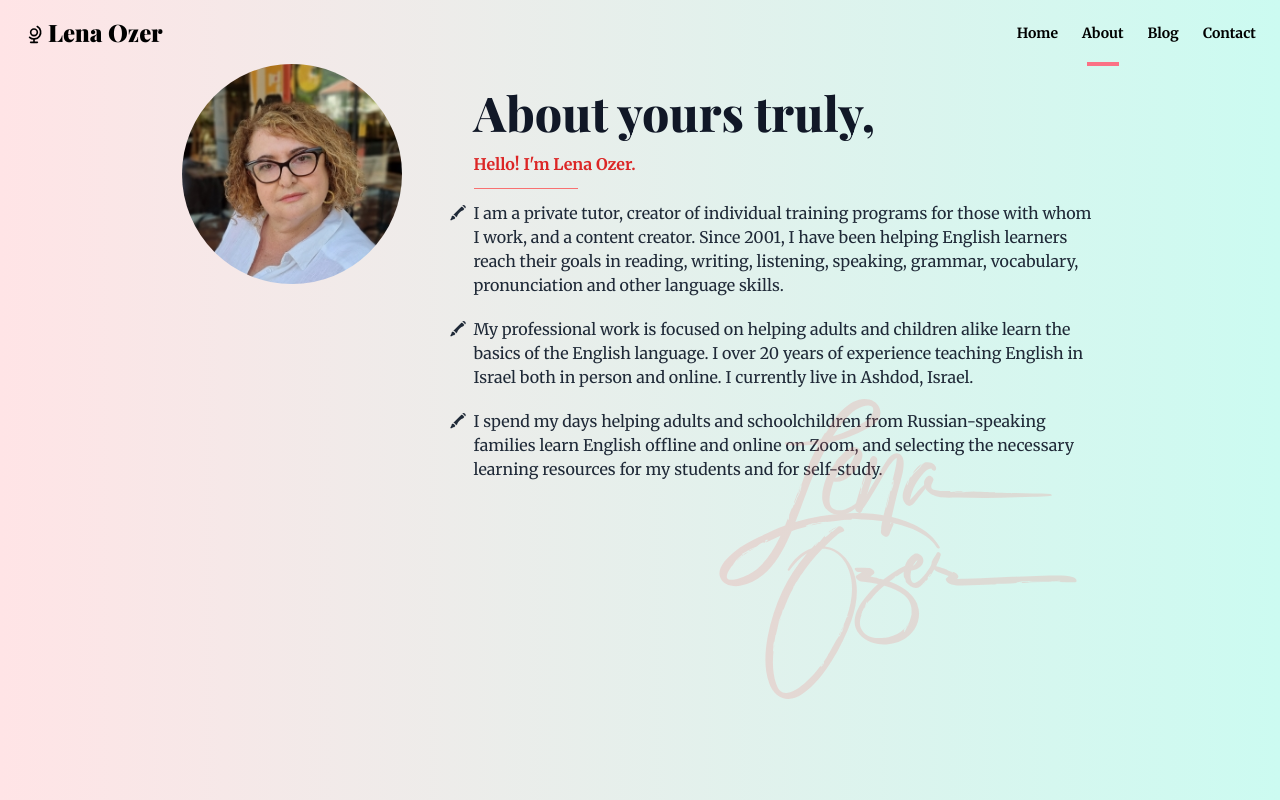
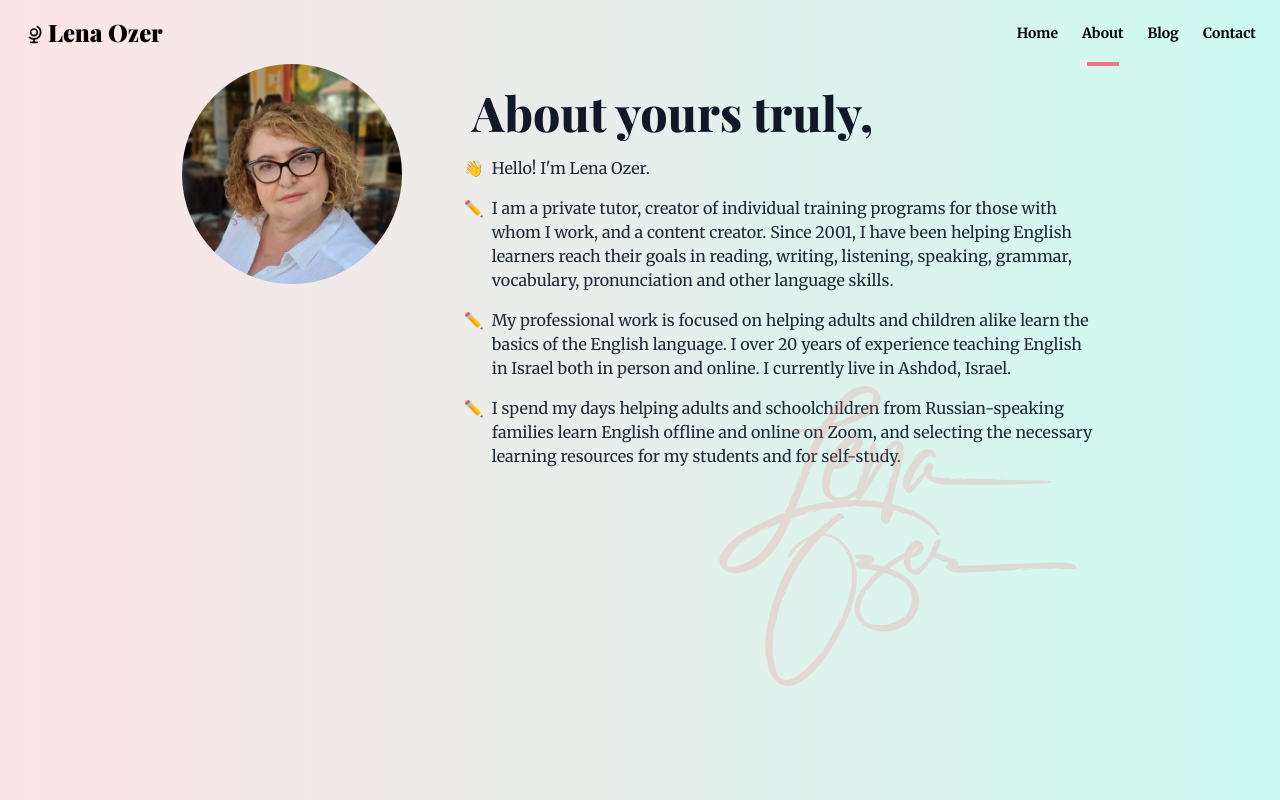
Before and after one commit to Darkryhr/lena-ozer, a Next.js app: page /about in a window 1280 px wide. Shown: the top 800 px of the page. Built offline with nearby package versions, Linux system fonts and the light colour scheme.

Commit message:
different styling

```diff
--- a/pages/about.js
+++ b/pages/about.js
@@ -21,13 +21,14 @@ const About = () => {
             </h1>
           </SectionWrapper>
           <SectionWrapper delay={0.2}>
-            <p className='mt-4 font-semibold text-red-600'>
-              Hello! I&apos;m Lena Ozer.
-            </p>
-            <div className='h-[1px] my-3 w-1/6 bg-red-400'></div>
-            <ul className='font-body text-gray-800 space-y-5 '>
+            <ul className='font-body text-gray-800 space-y-4 pl-5 mt-5'>
               <li className='relative'>
-                <span className='absolute top-0 -left-6'>🖍</span>I am a private
+                <span className='absolute top-0 -left-7'>👋</span>
+                Hello! I&apos;m Lena Ozer.
+              </li>
+
+              <li className='relative'>
+                <span className='absolute top-0 -left-7'>✏️</span>I am a private
                 tutor, creator of individual training programs for those with
                 whom I work, and a content creator. Since 2001, I have been
                 helping English learners reach their goals in reading, writing,
@@ -35,17 +36,18 @@ const About = () => {
                 other language skills.
               </li>
               <li className='relative'>
-                <span className='absolute top-0 -left-6'>🖍</span>
+                <span className='absolute top-0 -left-7'>✏️</span>
                 My professional work is focused on helping adults and children
                 alike learn the basics of the English language. I over 20 years
                 of experience teaching English in Israel both in person and
                 online. I currently live in Ashdod, Israel.
               </li>
               <li className='relative'>
-                <span className='absolute top-0 -left-6'>🖍</span>I spend my days
-                helping adults and schoolchildren from Russian-speaking families
-                learn English offline and online on Zoom, and selecting the
-                necessary learning resources for my students and for self-study.
+                <span className='absolute top-0 -left-7'>✏️</span>I spend my
+                days helping adults and schoolchildren from Russian-speaking
+                families learn English offline and online on Zoom, and selecting
+                the necessary learning resources for my students and for
+                self-study.
               </li>
               {/* <li className='relative'>
                 <span className='absolute top-0 -left-6'>🖍</span>
```
